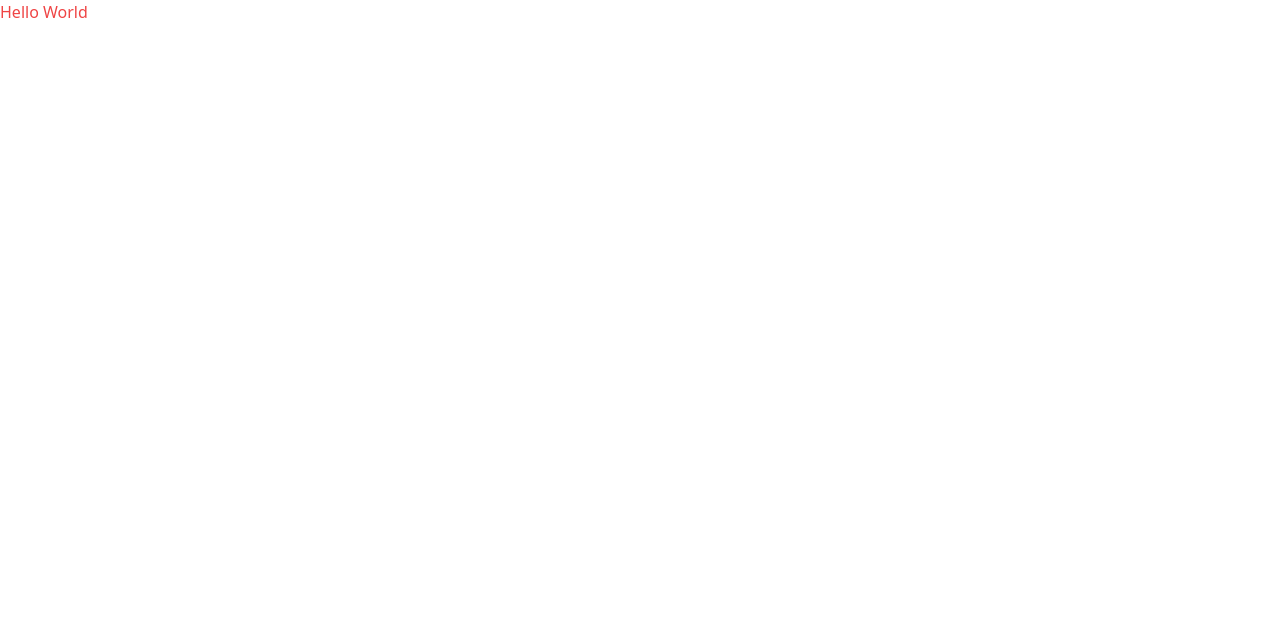
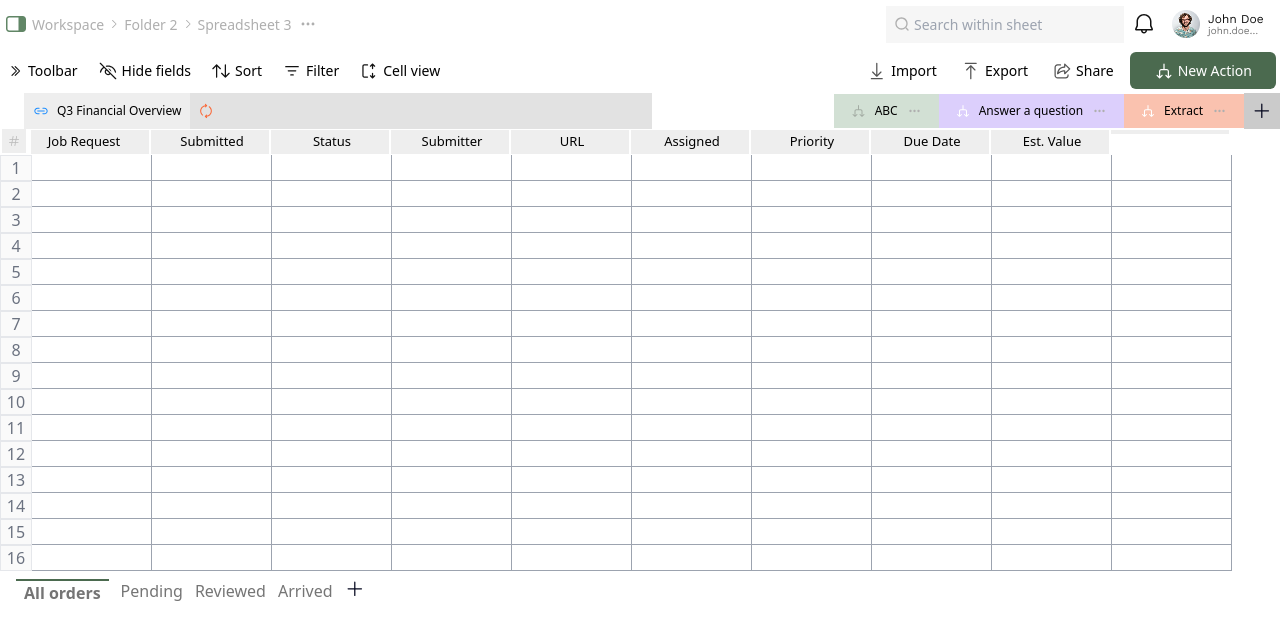
Before and after one commit to prashantsingh019/Spreadsheet-Clone, a React (Vite) app: page / in a window 1280 px wide. Shown: the top 640 px of the page. Built offline with nearby package versions, Linux system fonts and the light colour scheme.

Commit message:
Built a column component (just for testing purpose)

```diff
--- a/src/App.tsx
+++ b/src/App.tsx
@@ -1,8 +1,72 @@
-function App(){
-  return<>
-   <h1 className="text-red-500">Hello World</h1>
+import "./App.css";
+import TitleBar from "./component/TitleBar";
+import ToolBar from "./component/ToolBar";
+import FormulaBar from "./component/FormulaBar";
+import Column from "./component/Column";
 
-  </>
+function App() {
+
+  const row = 16;
+  const column = 10;
+  return (
+    <>
+      <main className="min-h-screen bg-[#FFFFFF] ">
+        <TitleBar />
+        <ToolBar />
+        <FormulaBar/>
+        <div className="cells-container h-[80%] overflow-y-scroll">
+          <section className="h-[5%] flex">
+            <div className="hash-icon p-0"><img src="/Table_Title-cell.svg" className="w-full h-6 mr-1"/></div>
+            <div className="column-name-container flex items-start text-[13px] pl-0.5">
+                <div className="py-0.5 text-center column-tab min-w-[120px] bg-[#EEEEEE] pr-5 pl-2 border border-white ">Job Request</div>
+                <div className="py-0.5 text-center column-tab min-w-[120px] bg-[#EEEEEE] pr-1 pl-2  border border-white">Submitted</div>
+                <div className="py-0.5 text-center column-tab min-w-[120px] bg-[#EEEEEE] pr-1 pl-2  border border-white">Status</div>
+                <div className="py-0.5 text-center column-tab min-w-[120px] bg-[#EEEEEE] pr-1 pl-2  border border-white">Submitter</div>
+                <div className="py-0.5 text-center column-tab min-w-[120px] bg-[#EEEEEE] pr-1 pl-2   border border-white">URL</div>
+                <div className="py-0.5 text-center column-tab min-w-[120px] bg-[#EEEEEE] pr-1 pl-2  border border-white">Assigned</div>
+                <div className="py-0.5 text-center column-tab min-w-[120px] bg-[#EEEEEE] pr-1 pl-2  border border-white">Priority</div>
+                <div className="py-0.5 text-center column-tab min-w-[120px] bg-[#EEEEEE] pr-1 pl-2  border border-white">Due Date</div>
+                <div className="py-0.5 text-center column-tab min-w-[120px] bg-[#EEEEEE] pr-1 pl-2  border border-white">Est. Value</div>
+                <div className="py-0.5 text-center column-tab min-w-[120px] bg-[#EEEEEE] pr-1 pl-2  border border-white"></div>
+            </div>
+            </section>
+          <div className="content-box flex">
+
+            <div className="cells-name-container-sideBar h-[95%] bg-neutral-50 w-[2.5%] ">
+              {Array.from({ length: row }).map((_, i) => {
+                return (
+                  <h1
+                    className="border border-gray text-gray-500 flex justify-center items-center cursor-pointer"
+                    key={1}
+                  >
+                    {i + 1}
+                  </h1>
+                );
+              })}
+            </div>
+
+            <div className="data-cells-container flex-1">
+                 {
+                   Array.from({length:row}).map((_,i)=>{
+                     return  <Column noOfColumn={column} key={i}/>
+                   })
+                 }
+
+            </div>
+          </div>
+          <div className="sheet-container h-[%] flex gap-3 p-2 px-4">
+              <div className="sheet-tabs text-[#757575] border-t-2 border-[#4B6A4F] text-[#4B6A4F] font-bold px-2">All orders</div>
+              <div className="sheet-tabs text-[#757575]">Pending</div>
+              <div className="sheet-tabs text-[#757575]">Reviewed</div>
+              <div className="sheet-tabs text-[#757575]">Arrived</div>
+              <div className="add-sheet-btn">
+                  <img src="/Add.svg"/>
+              </div>
+          </div>
+        </div>
+      </main>
+    </>
+  );
 }
 
 export default App;
--- /dev/null
+++ b/src/component/Column.tsx
@@ -0,0 +1,27 @@
+import { useState } from "react";
+
+
+function Column({ noOfColumn }:{noOfColumn:number}) {
+  const [cell,setCell] = useState({
+     id:0,
+     data:''
+  })
+  console.log(cell);
+
+  return (
+    <div className="Column flex">
+      {Array.from({ length: noOfColumn }).map((_, i) => {
+        return (
+          <div
+            key={i}
+            contentEditable="true"
+            className="outline-none border-r border-b border-gray-400 w-[120px] px-1 h-[26px]"
+            onChange={(e)=>setCell({id:i,data:(e.target as HTMLInputElement).value})}
+          ></div>
+        );
+      })}
+    </div>
+  );
+}
+
+export default Column;
```
